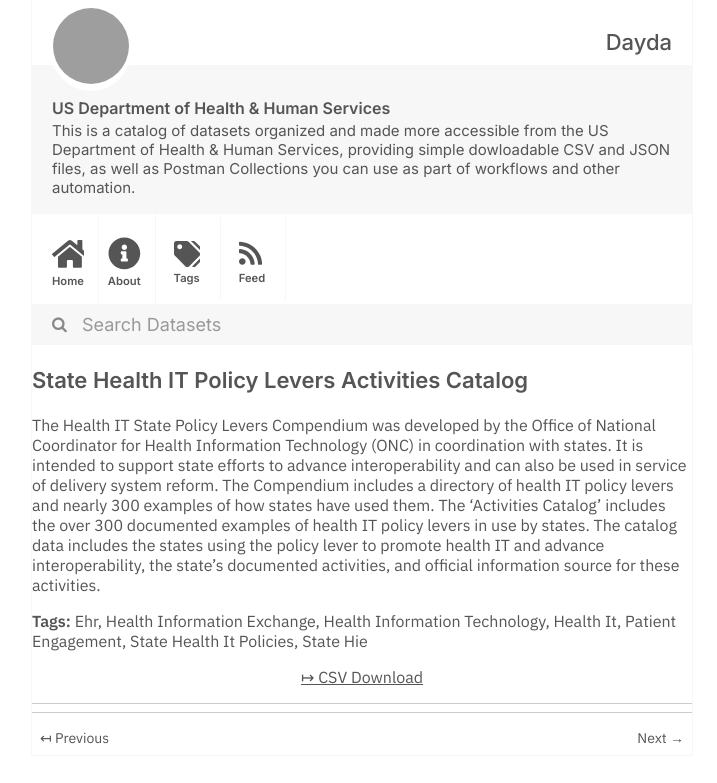
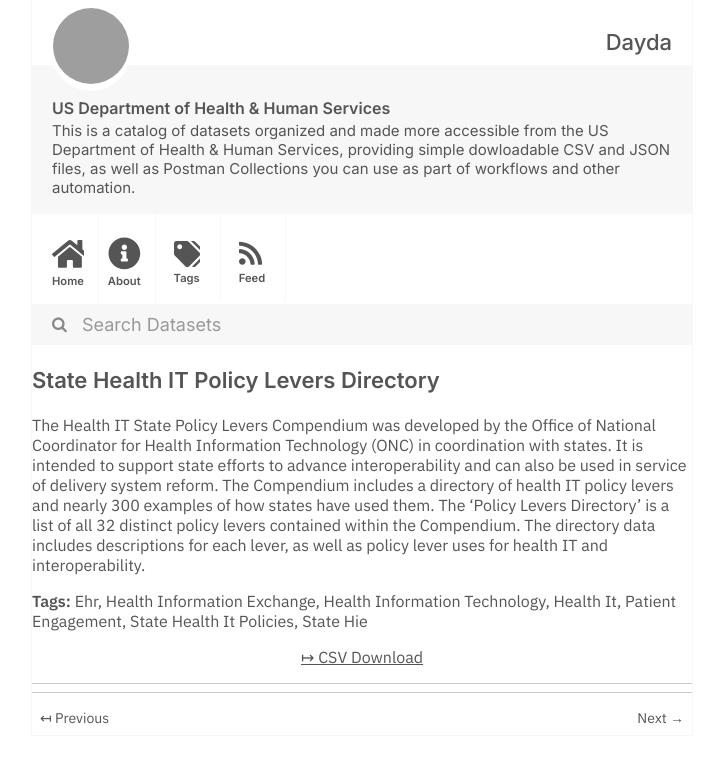
Before and after one commit to dayda-entities/us-department-of-health-and-human-services, a Jekyll site: the page built from _posts/2020-11-10-state-health-it-policy-levers-.md, in a window 1280 px wide, cut to the strip 0-783 px from the top of the page. Shown: the whole strip, without its empty margins (278-995 px from the left). Built offline with Jekyll 4.4.1, drawn with Linux system fonts in a browser that asks for light colours; grey boxes are pictures that could not be loaded.

Commit message:
Publish Data

```diff
--- a/_posts/2020-11-10-state-health-it-policy-levers-.md
+++ b/_posts/2020-11-10-state-health-it-policy-levers-.md
@@ -1,7 +1,7 @@
 ---
-title: State Health IT Policy Levers Activities Catalog
-created: '2020-11-10T16:19:18.729951'
-modified: '2021-04-21T22:09:38.950131'
+title: State Health IT Policy Levers Directory
+created: '2020-11-10T16:19:18.822981'
+modified: '2021-04-21T22:09:28.463016'
 state: active
 type: dataset
 tags:
@@ -13,10 +13,9 @@ tags:
   - State Health It Policies
   - State Hie
 groups: []
-csv_url: >-
-  https://dashboard.healthit.gov/datadashboard/data/policy-levers-activities-catalog.csv
+csv_url: 'https://dashboard.healthit.gov/datadashboard/data/policy-levers-directory.csv'
 json_url: ''
 layout: post
 
 ---
-The Health IT State Policy Levers Compendium was developed by the Office of National Coordinator for Health Information Technology (ONC) in coordination with states. It is intended to support state efforts to advance interoperability and can also be used in service of delivery system reform. The Compendium includes a directory of health IT policy levers and nearly 300 examples of how states have used them. The 'Activities Catalog' includes the over 300 documented examples of health IT policy levers in use by states. The catalog data includes the states using the policy lever to promote health IT and advance interoperability, the state's documented activities, and official information source for these activities.
+The Health IT State Policy Levers Compendium was developed by the Office of National Coordinator for Health Information Technology (ONC) in coordination with states. It is intended to support state efforts to advance interoperability and can also be used in service of delivery system reform. The Compendium includes a directory of health IT policy levers and nearly 300 examples of how states have used them. The 'Policy Levers Directory' is a list of all 32 distinct policy levers contained within the Compendium. The directory data includes descriptions for each lever, as well as policy lever uses for health IT and interoperability.
```
